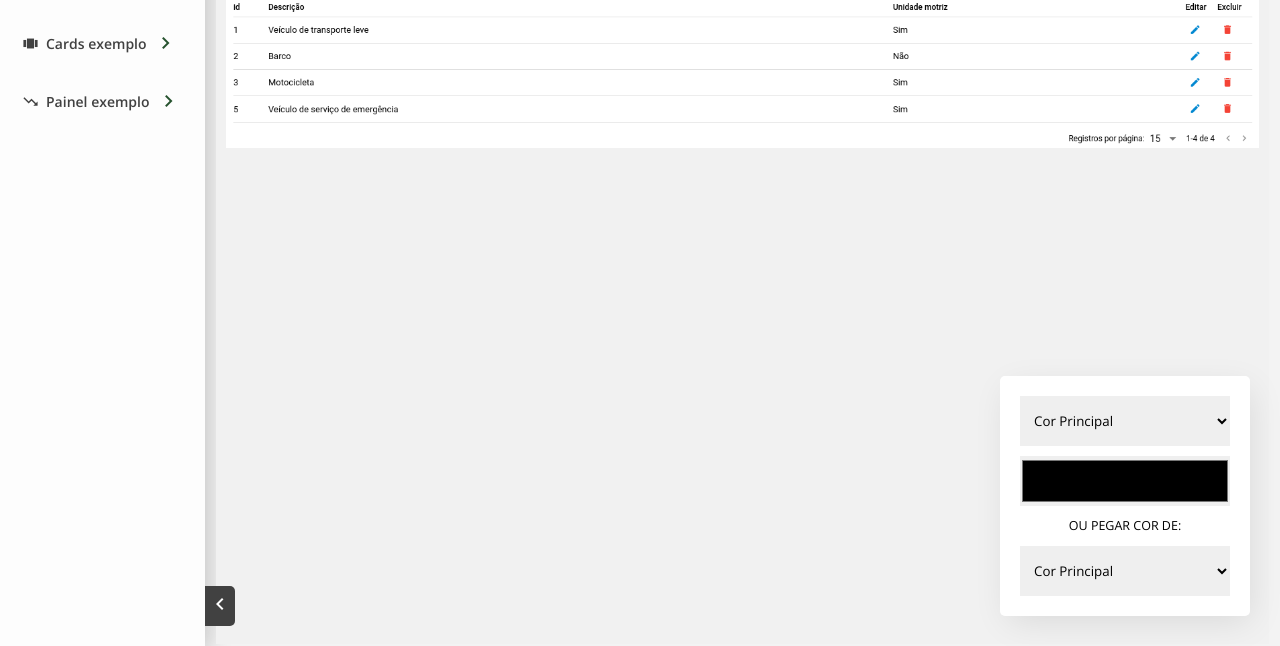
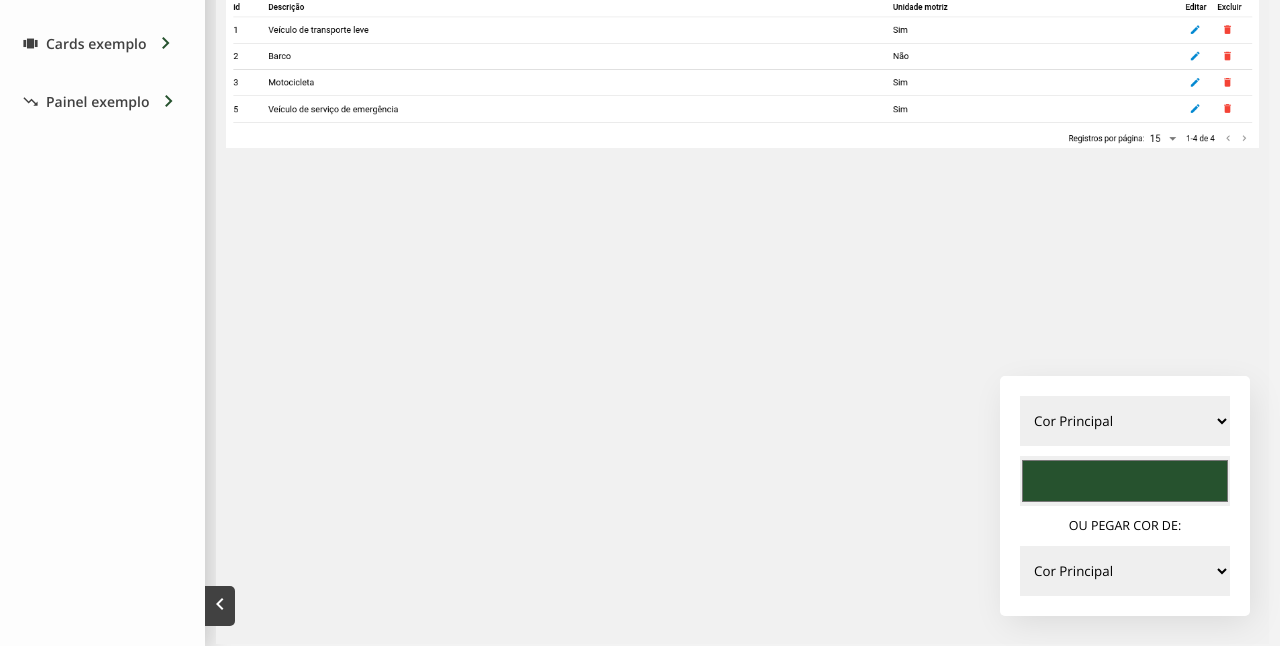
Before and after one commit to AlexDjon/alexdjon.github.io, a plain HTML site: page wiki-relayout/index.html in a window 1280 px wide. Shown: the part 154-800 px from the top of the page. Drawn offline with nearby package versions, Linux system fonts and the light colour scheme.

Commit message:
Pequena alteraçao

```diff
--- a/wiki-relayout/index.html
+++ b/wiki-relayout/index.html
@@ -149,7 +149,7 @@
       <option value="--btn-save">Botão Salvar</option>
     </select>
 
-    <input type="color" id="novaCor" onchange="changeColor()">
+    <input type="color" id="novaCor" value="#26522e" onchange="changeColor()">
 
     <span>Ou pegar cor de:</span>
     <select id="importColor">
```
